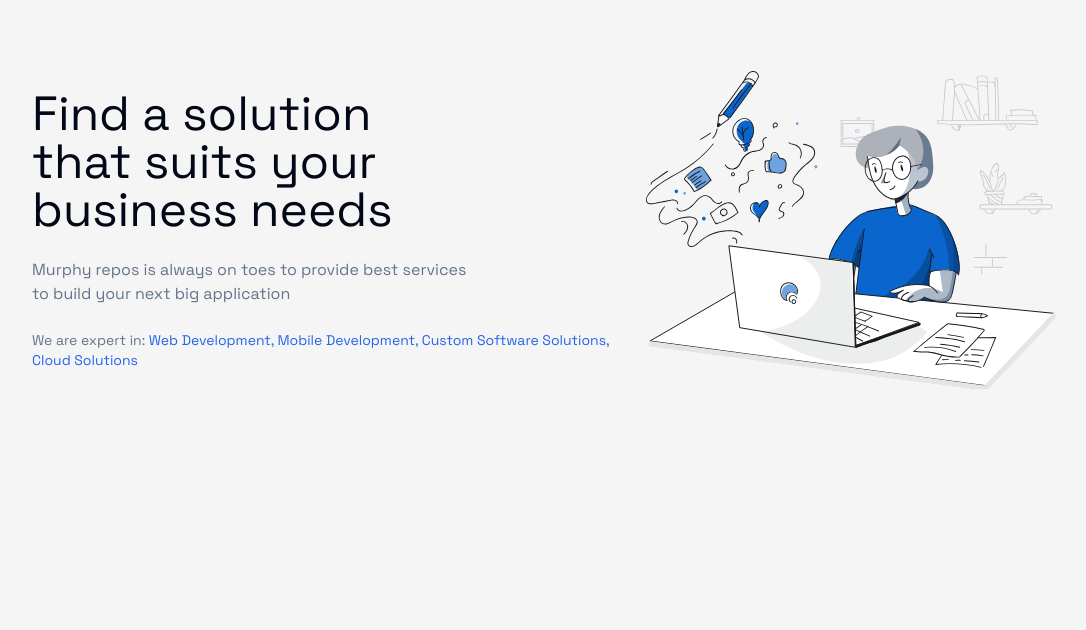
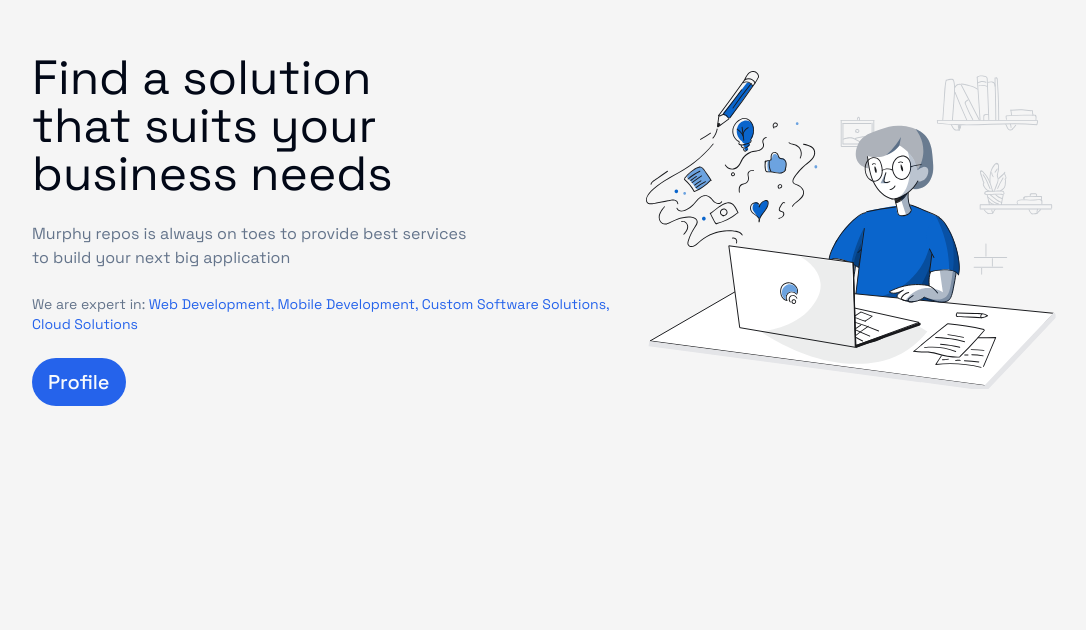
Before and after one commit to murphyrepos/portfolio, a Next.js app: page / in a window 1280 px wide. Shown: the part 170-800 px from the top of the page, without its empty margins (96-1182 px from the left). Built offline with nearby package versions, Linux system fonts and the light colour scheme; what react-locomotive-scroll would draw is missing.

Commit message:
Cards work

```diff
--- a/src/components/hero-section.tsx
+++ b/src/components/hero-section.tsx
@@ -1,5 +1,7 @@
 import React from 'react';
 import Icons from './icons';
+import { Button } from './ui/button';
+import Link from 'next/link';
 
 const HeroSection = () => {
   return (
@@ -28,6 +30,12 @@ const HeroSection = () => {
               Cloud Solutions
             </span>
           </p>
+          <Button
+            className='x-10 rounded-full py-6 text-xl transition-all duration-500 hover:bg-white hover:text-primary hover:ring-2'
+            variant={'default'}
+          >
+            <Link href='/profile'>Profile</Link>
+          </Button>
         </div>
         <div className='flex w-full justify-end lg:w-2/5' data-scroll>
           <Icons.illustration />
```
